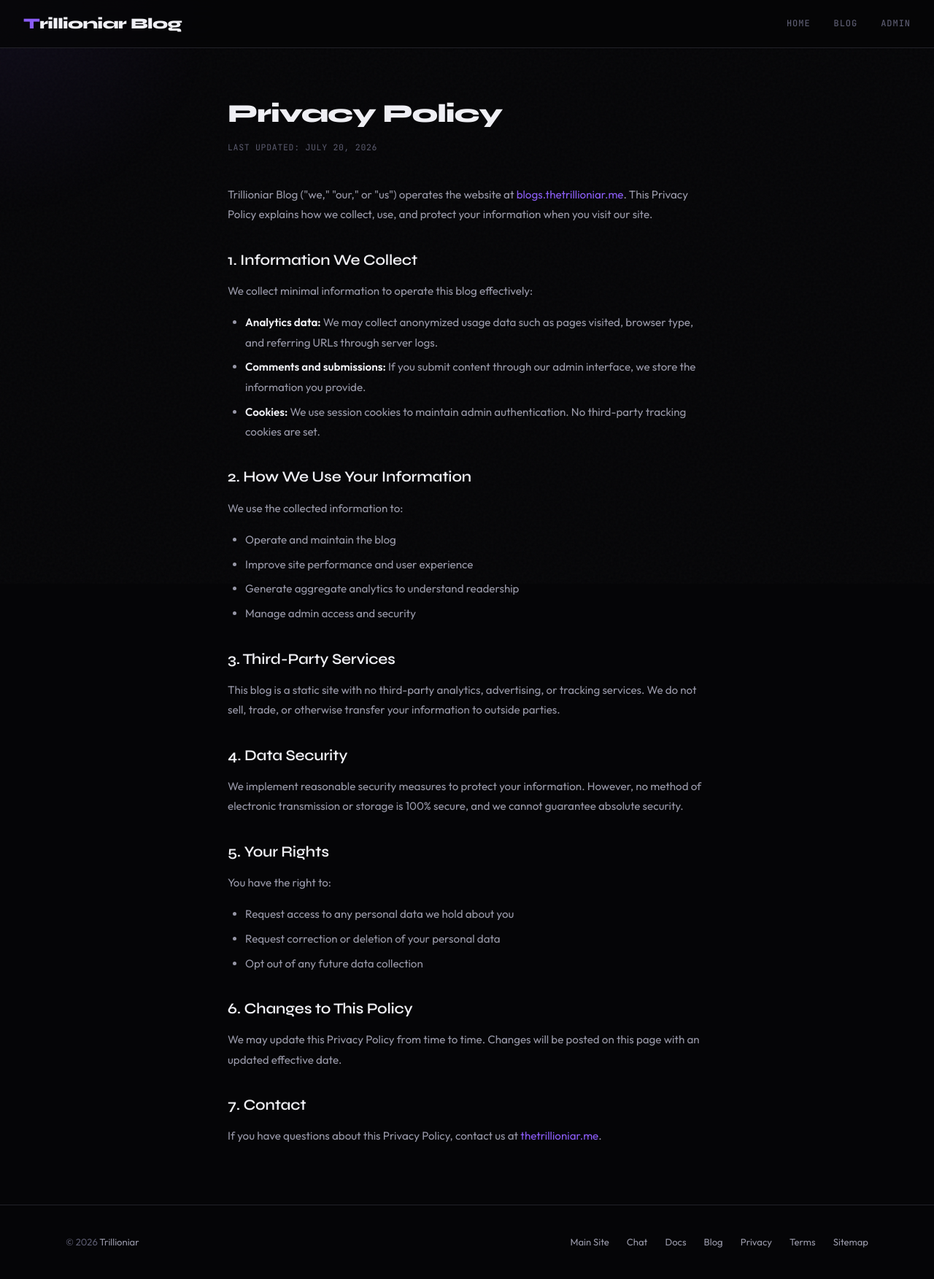
After one commit to Abdulhadi446/blog-s, a Flask app: page /privacy in a window 1280 px wide. The commit adds this page. Shown: the whole page at 73% size. Run offline with Flask 3, Linux system fonts and the light colour scheme.

Commit message:
Add privacy policy, terms of service, and SEO improvements

```diff
--- a/app.py
+++ b/app.py
@@ -201,6 +201,14 @@ def create_app(config_name=None):
                                current_year=app.config['SITE_CONFIG']['current_year'],
                                related_posts=related[:3])
 
+    @app.route('/privacy')
+    def privacy():
+        return render_template('privacy.html', site=app.config['SITE_CONFIG'])
+
+    @app.route('/terms')
+    def terms():
+        return render_template('terms.html', site=app.config['SITE_CONFIG'])
+
     @app.route('/tag/<tag_slug>')
     def tag_posts(tag_slug):
         all_posts = get_all_posts()
@@ -375,6 +383,23 @@ def create_app(config_name=None):
                 'image_title': None
             })
 
+        urls.append({
+            'loc': url_for('privacy', _external=True),
+            'lastmod': '2026-07-20',
+            'changefreq': 'monthly',
+            'priority': '0.3',
+            'image': None,
+            'image_title': None
+        })
+        urls.append({
+            'loc': url_for('terms', _external=True),
+            'lastmod': '2026-07-20',
+            'changefreq': 'monthly',
+            'priority': '0.3',
+            'image': None,
+            'image_title': None
+        })
+
         return render_template('sitemap.xml', urls=urls)
 
     @app.route('/robots.txt')
@@ -384,6 +409,7 @@ def create_app(config_name=None):
             site_url = request.url_root.rstrip('/')
         content = f"""User-agent: *
 Allow: /
+Disallow: /admin/
 Content-Signal: ai-train=yes, search=yes, ai-input=yes
 
 Sitemap: {site_url}/sitemap.xml
--- a/templates/base.html
+++ b/templates/base.html
@@ -11,6 +11,8 @@
   <link rel="icon" type="image/svg+xml" href="{{ url_for('static', filename='favicon.svg') }}" />
   <meta name="theme-color" content="#8b5cf6" />
   <link rel="alternate" type="application/rss+xml" title="{{ seo.site_name }} RSS Feed" href="{{ url_for('rss_feed', _external=True) }}" />
+  <link rel="alternate" hreflang="en" href="{% block hreflang %}{{ request.url_root.rstrip('/') + request.path }}{% endblock %}" />
+  <link rel="sitemap" type="application/xml" href="{{ url_for('sitemap', _external=True) }}" />
 
   {% block keywords %}{% endblock %}
 
@@ -341,6 +343,8 @@
         <a href="https://chat.thetrillioniar.me">Chat</a>
         <a href="https://docs.thetrillioniar.me">Docs</a>
         <a href="{{ url_for('index') }}">Blog</a>
+        <a href="{{ url_for('privacy') }}">Privacy</a>
+        <a href="{{ url_for('terms') }}">Terms</a>
         <a href="{{ url_for('sitemap') }}">Sitemap</a>
       </div>
     </div>
--- /dev/null
+++ b/templates/privacy.html
@@ -0,0 +1,99 @@
+{% extends "base.html" %}
+{% block title %}Privacy Policy — {{ seo.site_name }}{% endblock %}
+{% block meta_description %}Privacy Policy for Trillioniar Blog. Learn how we collect, use, and protect your information.{% endblock %}
+{% block og_title %}Privacy Policy — {{ seo.site_name }}{% endblock %}
+{% block og_description %}Privacy Policy for Trillioniar Blog. Learn how we collect, use, and protect your information.{% endblock %}
+{% block og_type %}website{% endblock %}
+{% block twitter_title %}Privacy Policy — {{ seo.site_name }}{% endblock %}
+{% block twitter_description %}Privacy Policy for Trillioniar Blog. Learn how we collect, use, and protect your information.{% endblock %}
+
+{% block head %}
+<script type="application/ld+json">
+{
+  "@context": "https://schema.org",
+  "@type": "WebPage",
+  "name": "Privacy Policy",
+  "url": "{{ request.url_root.rstrip('/') }}/privacy",
+  "isPartOf": {
+    "@type": "WebSite",
+    "name": {{ seo.site_name|tojson }},
+    "url": "{{ seo.site_url }}"
+  },
+  "datePublished": "2026-07-20",
+  "dateModified": "2026-07-20"
+}
+</script>
+<style>
+  .legal-page { padding: 3rem 0 4rem; }
+  .legal-page .container { max-width: 720px; }
+  .legal-page h1 {
+    font-family: var(--display); font-weight: 800; font-size: 2.2rem;
+    letter-spacing: -0.03em; margin-bottom: 0.5rem;
+  }
+  .legal-page .legal-updated {
+    font-family: var(--mono); font-size: 0.72rem; color: var(--text3);
+    margin-bottom: 2.5rem; text-transform: uppercase; letter-spacing: 0.06em;
+  }
+  .legal-page h2 {
+    font-family: var(--display); font-weight: 600; font-size: 1.3rem;
+    margin: 2rem 0 0.75rem; letter-spacing: -0.01em;
+  }
+  .legal-page p, .legal-page li {
+    font-size: 0.95rem; line-height: 1.8; color: var(--text2);
+  }
+  .legal-page p { margin-bottom: 1rem; }
+  .legal-page ul { padding-left: 1.5rem; margin-bottom: 1rem; }
+  .legal-page li { margin-bottom: 0.4rem; }
+  .legal-page a { color: var(--accent); }
+  .legal-page a:hover { color: var(--accent2); }
+  .legal-page strong { color: var(--text); }
+</style>
+{% endblock %}
+
+{% block content %}
+<div class="legal-page">
+  <div class="container">
+    <h1>Privacy Policy</h1>
+    <p class="legal-updated">Last updated: July 20, 2026</p>
+
+    <p>Trillioniar Blog ("we," "our," or "us") operates the website at <a href="https://blogs.thetrillioniar.me">blogs.thetrillioniar.me</a>. This Privacy Policy explains how we collect, use, and protect your information when you visit our site.</p>
+
+    <h2>1. Information We Collect</h2>
+    <p>We collect minimal information to operate this blog effectively:</p>
+    <ul>
+      <li><strong>Analytics data:</strong> We may collect anonymized usage data such as pages visited, browser type, and referring URLs through server logs.</li>
+      <li><strong>Comments and submissions:</strong> If you submit content through our admin interface, we store the information you provide.</li>
+      <li><strong>Cookies:</strong> We use session cookies to maintain admin authentication. No third-party tracking cookies are set.</li>
+    </ul>
+
+    <h2>2. How We Use Your Information</h2>
+    <p>We use the collected information to:</p>
+    <ul>
+      <li>Operate and maintain the blog</li>
+      <li>Improve site performance and user experience</li>
+      <li>Generate aggregate analytics to understand readership</li>
+      <li>Manage admin access and security</li>
+    </ul>
+
+    <h2>3. Third-Party Services</h2>
+    <p>This blog is a static site with no third-party analytics, advertising, or tracking services. We do not sell, trade, or otherwise transfer your information to outside parties.</p>
+
+    <h2>4. Data Security</h2>
+    <p>We implement reasonable security measures to protect your information. However, no method of electronic transmission or storage is 100% secure, and we cannot guarantee absolute security.</p>
+
+    <h2>5. Your Rights</h2>
+    <p>You have the right to:</p>
+    <ul>
+      <li>Request access to any personal data we hold about you</li>
+      <li>Request correction or deletion of your personal data</li>
+      <li>Opt out of any future data collection</li>
+    </ul>
+
+    <h2>6. Changes to This Policy</h2>
+    <p>We may update this Privacy Policy from time to time. Changes will be posted on this page with an updated effective date.</p>
+
+    <h2>7. Contact</h2>
+    <p>If you have questions about this Privacy Policy, contact us at <a href="https://thetrillioniar.me">thetrillioniar.me</a>.</p>
+  </div>
+</div>
+{% endblock %}
```
Also changed, not shown: templates/blog.html (+7 -0 lines), templates/index.html (+20 -0 lines), templates/terms.html (added, +94 -0 lines).
